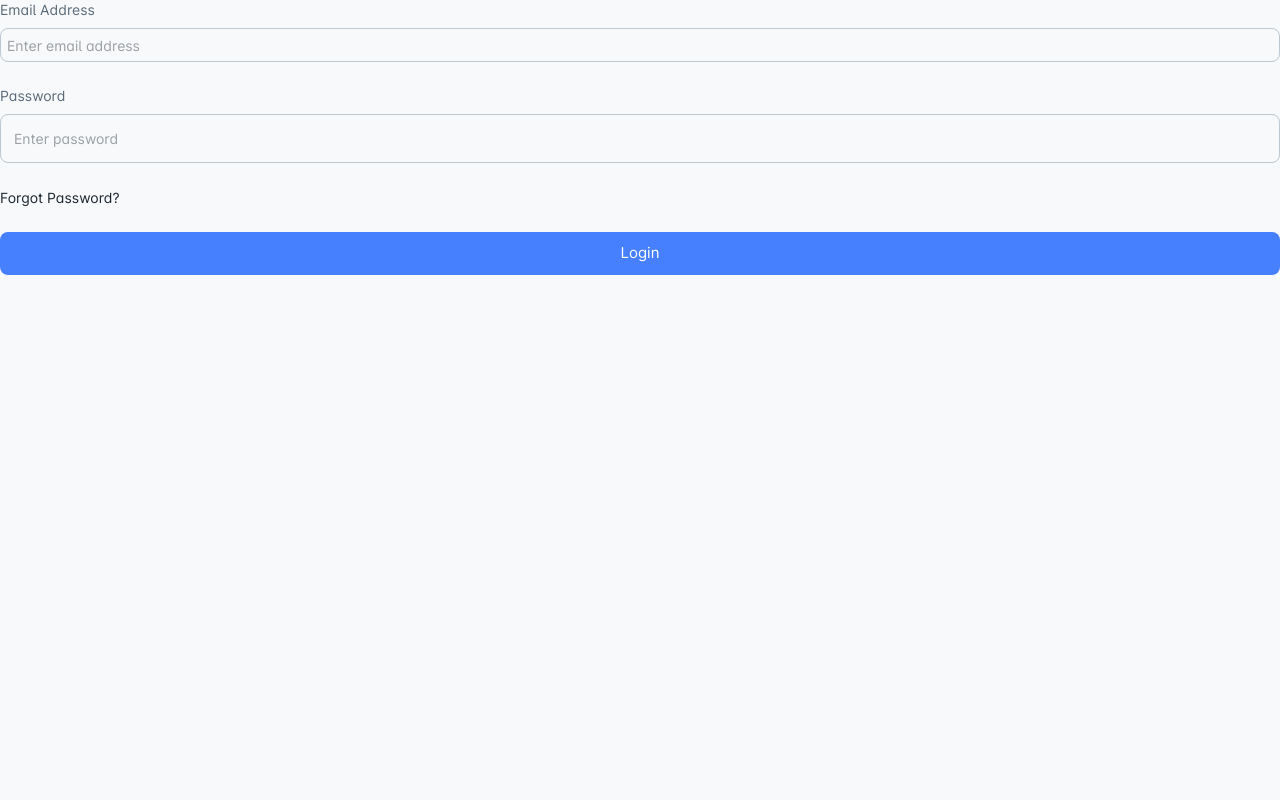
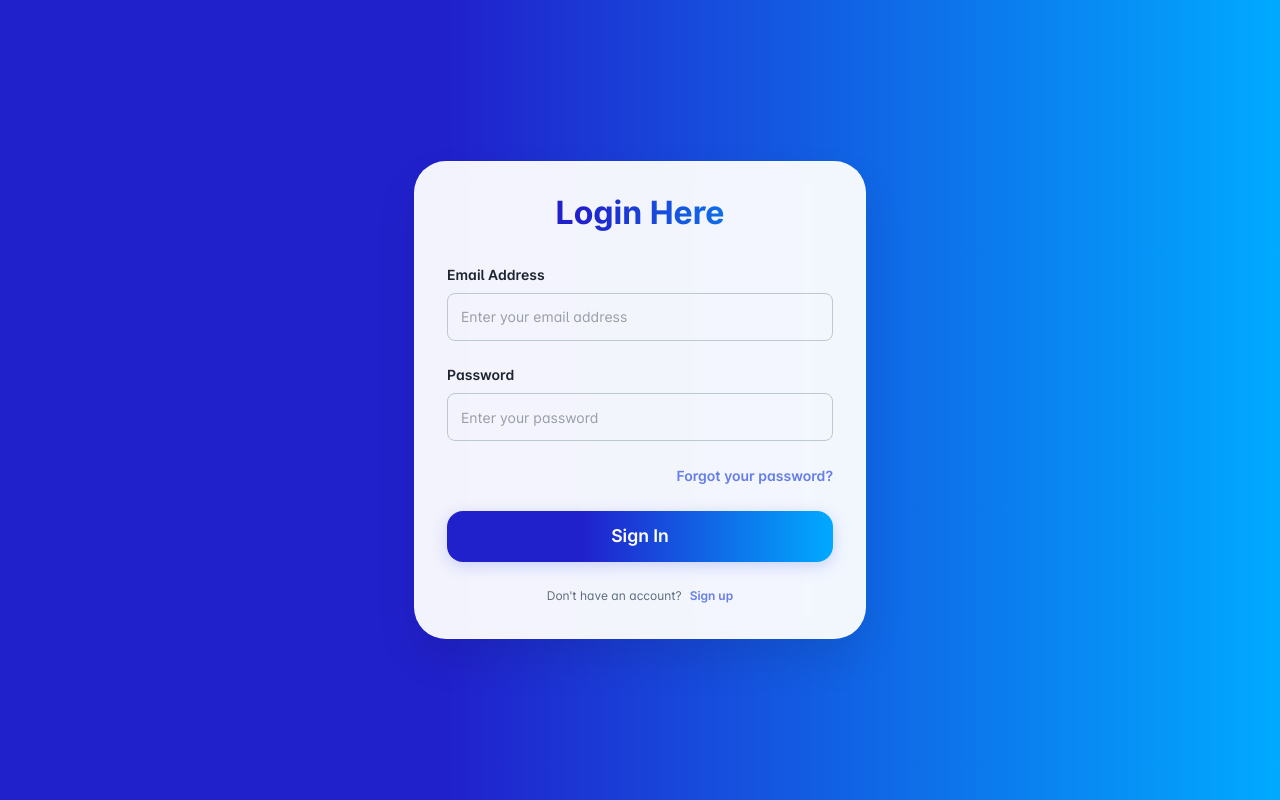
Before and after one commit to chandrashekharjoshi3022/Ticketing-FE, a React (Vite) app: page / in a window 1280 px wide. Built offline with nearby package versions, Linux system fonts and the light colour scheme; no server answers; some icons are missing; what chance would draw is missing.

Commit message:
login page design

```diff
--- a/src/pages/Login.jsx
+++ b/src/pages/Login.jsx
@@ -1,32 +1,156 @@
-import PropTypes from "prop-types";
-import { useState, useEffect } from "react";
-import { Link as RouterLink, useNavigate } from "react-router-dom";
-import { useDispatch, useSelector } from "react-redux";
-import { login } from "../features/auth/authSlice";
+import PropTypes from 'prop-types';
+import { useState, useEffect } from 'react';
+import { Link as RouterLink, useNavigate } from 'react-router-dom';
+import { useDispatch, useSelector } from 'react-redux';
+import { login } from '../features/auth/authSlice';
 
 // material-ui
-import Grid from "@mui/material/Grid";
-import Button from "@mui/material/Button";
-import Stack from "@mui/material/Stack";
-import Link from "@mui/material/Link";
-import InputLabel from "@mui/material/InputLabel";
-import Typography from "@mui/material/Typography";
-import OutlinedInput from "@mui/material/OutlinedInput";
-import InputAdornment from "@mui/material/InputAdornment";
-import FormHelperText from "@mui/material/FormHelperText";
+import {
+  Grid,
+  Button,
+  Stack,
+  Link,
+  InputLabel,
+  Typography,
+  OutlinedInput,
+  InputAdornment,
+  FormHelperText,
+  Box,
+  Paper,
+  Container
+} from '@mui/material';
 
 // third-party
-import * as Yup from "yup";
-import { Formik } from "formik";
+import * as Yup from 'yup';
+import { Formik } from 'formik';
 
 // project-imports
-import IconButton from "components/@extended/IconButton";
-import AnimateButton from "components/@extended/AnimateButton";
+import IconButton from 'components/@extended/IconButton';
+import AnimateButton from 'components/@extended/AnimateButton';
 
 // assets
-import { Eye, EyeSlash } from "iconsax-react";
+import { Eye, EyeSlash } from 'iconsax-react';
+import { height, width } from '@mui/system';
+import { color } from 'framer-motion';
 
-// ============================|| REDUX LOGIN WITH OLD UI ||============================ //
+// custom CSS
+const loginStyles = {
+  root: {
+    background: 'linear-gradient(90deg, rgba(33, 33, 204, 1) 35%, rgba(0, 170, 255, 1) 100%)',
+    display: 'flex',
+    alignItems: 'center',
+    justifyContent: 'center',
+    padding: 2,
+    overflowX: 'hidden', // hides left/right overflow
+    overflowY: 'hidden',
+    height: '100vh'
+  },
+  container: {
+    maxWidth: { xs: 400, sm: 500 },
+    width: '100%'
+  },
+  paper: {
+    padding: { xs: 3, sm: 4 },
+    borderRadius: 4,
+    boxShadow: '0 20px 40px rgba(0,0,0,0.1)',
+    background: 'rgba(255, 255, 255, 0.95)',
+    backdropFilter: 'blur(10px)',
+    border: '1px solid rgba(255, 255, 255, 0.2)'
+  },
+  header: {
+    textAlign: 'center',
+    marginBottom: 4
+  },
+  title: {
+    background: 'linear-gradient(90deg, rgba(33, 33, 204, 1) 35%, rgba(0, 170, 255, 1) 100%)',
+    WebkitBackgroundClip: 'text',
+    WebkitTextFillColor: 'transparent',
+    backgroundClip: 'text',
+    fontWeight: 700,
+    fontSize: { xs: '2rem', sm: '2rem' },
+    marginBottom: 1
+  },
+  inputLabel: {
+    fontWeight: 600,
+    marginBottom: 1,
+    color: 'text.primary'
+  },
+  textField: {
+    '& .MuiOutlinedInput-root': {
+      borderRadius: 2,
+      transition: 'all 0.3s ease',
+      background: 'rgba(255, 255, 255, 0.8)',
+      height: '2.4375em !important',
+      '&:hover': {
+        background: 'rgba(255, 255, 255, 0.9)'
+      },
+      '&.Mui-focused': {
+        background: 'rgba(255, 255, 255, 1)',
+        boxShadow: '0 0 0 3px rgba(102, 126, 234, 0.1)'
+      },
+      '& .MuiOutlinedInput-input': {
+        height: '2.4375em !important' // Set height as requested
+      }
+    }
+  },
+  loginButton: {
+    background: 'linear-gradient(90deg, rgba(33, 33, 204, 1) 35%, rgba(0, 170, 255, 1) 100%)',
+    borderRadius: 2,
+    padding: '10px 0',
+    fontSize: '1.1rem',
+    fontWeight: 600,
+    textTransform: 'none',
+    boxShadow: '0 4px 15px rgba(102, 126, 234, 0.3)',
+    color: '#fff !important',
+    transition: 'all 0.3s ease',
+    '&:hover': {
+      transform: 'translateY(-2px)',
+      boxShadow: '0 8px 25px rgba(102, 126, 234, 0.4)'
+    },
+    '&:disabled': {
+      background: 'linear-gradient(135deg, #cccccc 0%, #999999 100%)'
+    }
+  },
+  forgotLink: {
+    textDecoration: 'none',
+    fontWeight: 600,
+    color: '#667eea',
+    transition: 'color 0.3s ease',
+    '&:hover': {
+      color: '#764ba2',
+      textDecoration: 'underline'
+    }
+  },
+  iconButton: {
+    color: '#667eea',
+    '&:hover': {
+      background: 'rgba(102, 126, 234, 0.1)'
+    }
+  },
+  statusMessage: {
+    textAlign: 'center',
+    padding: 2,
+    borderRadius: 2,
+    marginBottom: 2
+  },
+  successMessage: {
+    background: 'linear-gradient(135deg, #d4edda 0%, #c3e6cb 100%)',
+    color: '#155724',
+    border: '1px solid #c3e6cb'
+  },
+  errorMessage: {
+    background: 'linear-gradient(135deg, #f8d7da 0%, #f5c6cb 100%)',
+    color: '#721c24',
+    border: '1px solid #f5c6cb'
+  },
+  processingMessage: {
+    background: 'linear-gradient(135deg, #d1ecf1 0%, #bee5eb 100%)',
+    color: '#0c5460',
+    border: '1px solid #bee5eb'
+  }
+};
+
+// ============================|| CUSTOM DESIGNED LOGIN PAGE ||============================ //
 
 export default function Login({ forgot }) {
   const [showPassword, setShowPassword] = useState(false);
@@ -36,18 +160,32 @@ export default function Login({ forgot }) {
   const { user, isLoading, isError, message } = useSelector((state) => state.auth);
 
   useEffect(() => {
-    if (user) navigate("/dashboard");
+    if (user) navigate('/dashboard');
   }, [user, navigate]);
 
   const handleClickShowPassword = () => setShowPassword(!showPassword);
   const handleMouseDownPassword = (event) => event.preventDefault();
 
   return (
+    <Box sx={loginStyles.root}>
+      {/* Decorative Elements */}
+      <Box sx={loginStyles.decorativeElement} />
+      <Box sx={loginStyles.decorativeElement2} />
+
+      <Container component="main" sx={loginStyles.container}>
+        <Paper elevation={0} sx={loginStyles.paper}>
+          {/* Header Section */}
+          <Box sx={loginStyles.header}>
+            <Typography variant="h1" sx={loginStyles.title}>
+              Login Here
+            </Typography>
+          </Box>
+
           <Formik
-      initialValues={{ email: "", password: "", submit: null }}
+            initialValues={{ email: '', password: '', submit: null }}
             validationSchema={Yup.object().shape({
-        email: Yup.string().email("Must be a valid email").max(255).required("Email is required"),
-        password: Yup.string().max(255).required("Password is required"),
+              email: Yup.string().email('Must be a valid email').max(255).required('Email is required'),
+              password: Yup.string().max(255).required('Password is required')
             })}
             onSubmit={async (values, { setSubmitting }) => {
               dispatch(login(values));
@@ -57,9 +195,29 @@ export default function Login({ forgot }) {
             {({ errors, handleBlur, handleChange, handleSubmit, touched, values, isSubmitting }) => (
               <form noValidate onSubmit={handleSubmit}>
                 <Grid container spacing={3}>
+                  {/* Status Messages */}
+                  {isError && (
+                    <Grid item xs={12}>
+                      <Box sx={{ ...loginStyles.statusMessage, ...loginStyles.errorMessage }}>
+                        <Typography variant="body2">{message}</Typography>
+                      </Box>
+                    </Grid>
+                  )}
+
+                  {isLoading && (
+                    <Grid item xs={12}>
+                      <Box sx={{ ...loginStyles.statusMessage, ...loginStyles.processingMessage }}>
+                        <Typography variant="body2">Logging in...</Typography>
+                      </Box>
+                    </Grid>
+                  )}
+
+                  {/* Email Field */}
                   <Grid item xs={12}>
                     <Stack spacing={1}>
-                <InputLabel htmlFor="email-login">Email Address</InputLabel>
+                      <InputLabel htmlFor="email-login" sx={loginStyles.inputLabel}>
+                        Email Address
+                      </InputLabel>
                       <OutlinedInput
                         id="email-login"
                         type="email"
@@ -67,24 +225,30 @@ export default function Login({ forgot }) {
                         name="email"
                         onBlur={handleBlur}
                         onChange={handleChange}
-                  placeholder="Enter email address"
+                        placeholder="Enter your email address"
                         fullWidth
                         error={Boolean(touched.email && errors.email)}
+                        sx={loginStyles.textField}
                       />
                     </Stack>
                     {touched.email && errors.email && (
-                <FormHelperText error>{errors.email}</FormHelperText>
+                      <FormHelperText error sx={{ mt: 1 }}>
+                        {errors.email}
+                      </FormHelperText>
                     )}
                   </Grid>
 
+                  {/* Password Field */}
                   <Grid item xs={12}>
                     <Stack spacing={1}>
-                <InputLabel htmlFor="password-login">Password</InputLabel>
+                      <InputLabel htmlFor="password-login" sx={loginStyles.inputLabel}>
+                        Password
+                      </InputLabel>
                       <OutlinedInput
                         fullWidth
                         error={Boolean(touched.password && errors.password)}
                         id="password-login"
-                  type={showPassword ? "text" : "password"}
+                        type={showPassword ? 'text' : 'password'}
                         value={values.password}
                         name="password"
                         onBlur={handleBlur}
@@ -96,39 +260,33 @@ export default function Login({ forgot }) {
                               onClick={handleClickShowPassword}
                               onMouseDown={handleMouseDownPassword}
                               edge="end"
-                        color="secondary"
+                              sx={loginStyles.iconButton}
                             >
                               {showPassword ? <Eye /> : <EyeSlash />}
                             </IconButton>
                           </InputAdornment>
                         }
-                  placeholder="Enter password"
+                        placeholder="Enter your password"
+                        sx={loginStyles.textField}
                       />
                     </Stack>
                     {touched.password && errors.password && (
-                <FormHelperText error>{errors.password}</FormHelperText>
+                      <FormHelperText error sx={{ mt: 1 }}>
+                        {errors.password}
+                      </FormHelperText>
                     )}
                   </Grid>
 
+                  {/* Forgot Password Link */}
                   <Grid item xs={12}>
-              <Stack direction="row" justifyContent="space-between" alignItems="center">
-                <Link
-                  variant="h6"
-                  component={RouterLink}
-                  to={forgot || "/forgot-password"}
-                  color="text.primary"
-                >
-                  Forgot Password?
+                    <Stack direction="row" justifyContent="flex-end" alignItems="center">
+                      <Link variant="body1" component={RouterLink} to={forgot || '/forgot-password'} sx={loginStyles.forgotLink}>
+                        Forgot your password?
                       </Link>
                     </Stack>
                   </Grid>
 
-            {isError && (
-              <Grid item xs={12}>
-                <FormHelperText error>{message}</FormHelperText>
-              </Grid>
-            )}
-
+                  {/* Login Button */}
                   <Grid item xs={12}>
                     <AnimateButton>
                       <Button
@@ -138,16 +296,31 @@ export default function Login({ forgot }) {
                         size="large"
                         type="submit"
                         variant="contained"
-                  color="primary"
+                        sx={loginStyles.loginButton}
                       >
-                  {isLoading ? "Logging in..." : "Login"}
+                        {isLoading ? <Box component="span">Signing In...</Box> : <Box component="span">Sign In</Box>}
                       </Button>
                     </AnimateButton>
+                  </Grid>
+
+                  {/* Additional Links */}
+                  <Grid item xs={12}>
+                    <Stack direction="row" justifyContent="center" spacing={1}>
+                      <Typography variant="body2" color="text.secondary">
+                        Don't have an account?
+                      </Typography>
+                      <Link component={RouterLink} to="/register" sx={loginStyles.forgotLink} variant="body2">
+                        Sign up
+                      </Link>
+                    </Stack>
                   </Grid>
                 </Grid>
               </form>
             )}
           </Formik>
+        </Paper>
+      </Container>
+    </Box>
   );
 }
 
--- a/src/scss/style.css
+++ b/src/scss/style.css
@@ -1,6 +1,4 @@
-* {
-  color: black;
-}
+
 /* Sidebar color  */
 .MuiToolbar-root.MuiToolbar-gutters.MuiToolbar-regular.css-4le04x-MuiToolbar-root {
   background-color: #87c4ff !important;
@@ -116,9 +114,7 @@
 /* .css-1vz2t41-MuiTableCell-root {
   padding: 5px !important;
 } */
-.css-191l734-MuiInputBase-input-MuiOutlinedInput-input {
-  padding: 7px !important;
-}
+
 /* Drodpdown Field */
 .css-1mgeynb-MuiSelect-select-MuiInputBase-input-MuiOutlinedInput-input {
   padding: 7px !important;
```
Lines whose indentation alone changed are shown as unchanged.
